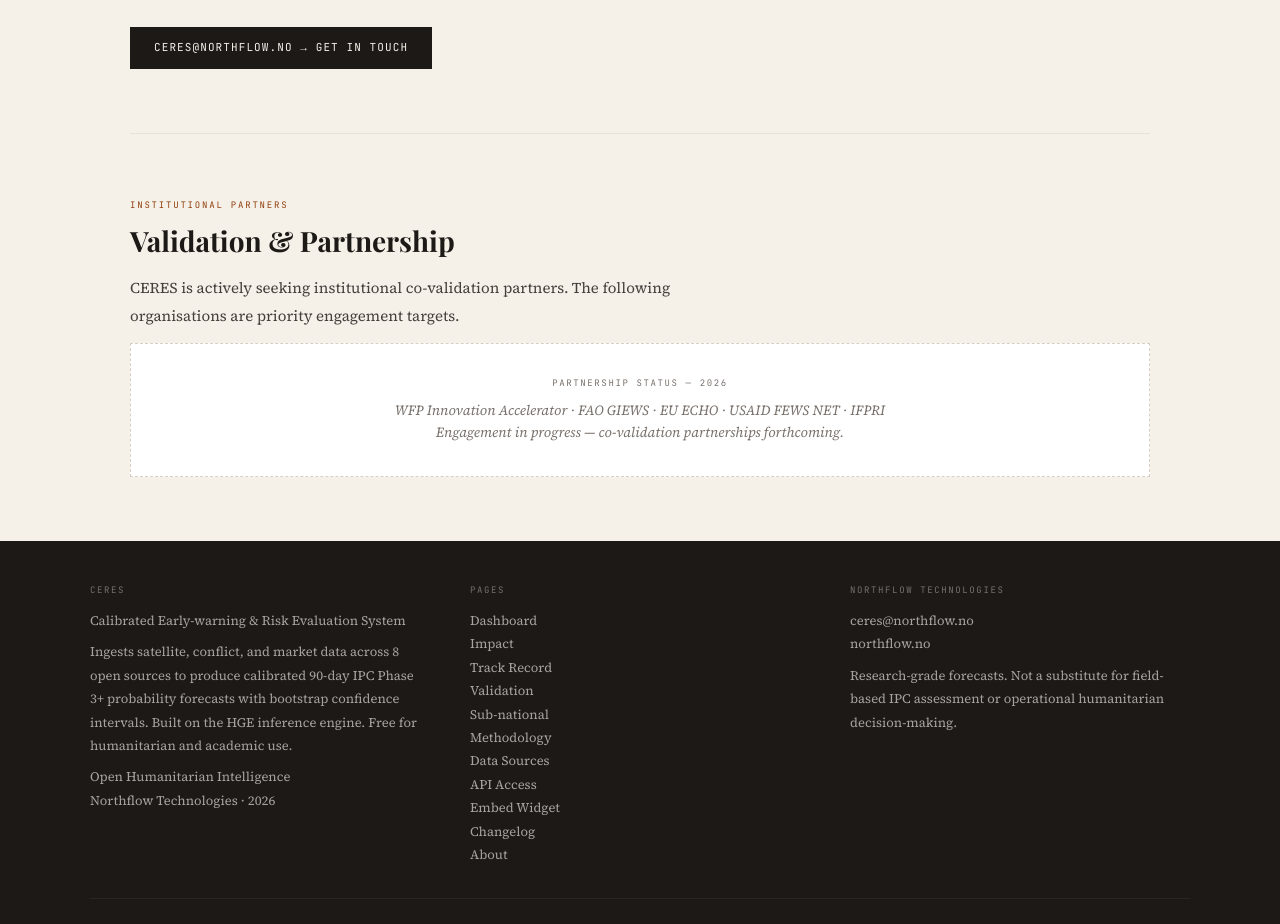
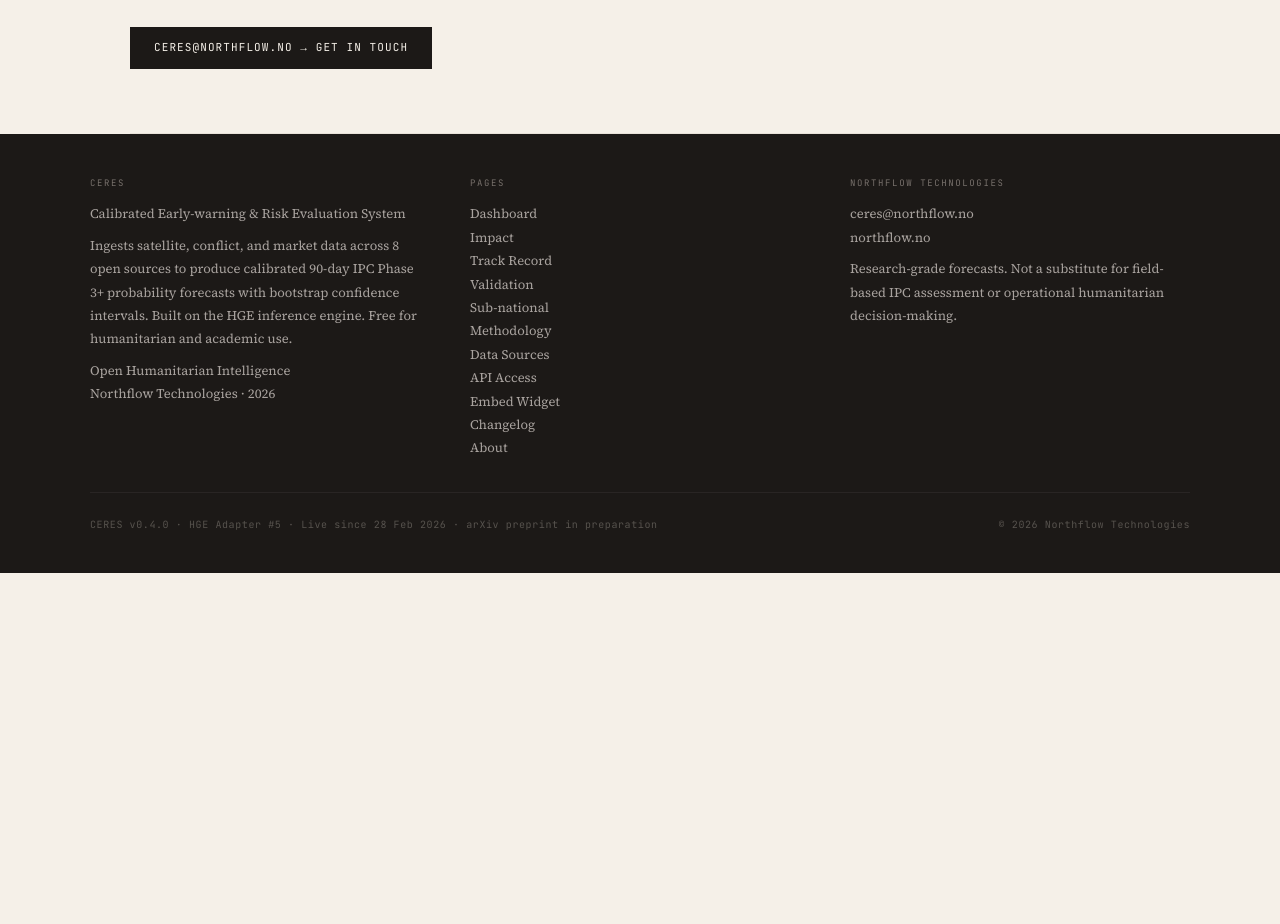
Before and after one commit to northflowlabs/ceres, a Next.js app: page /about in a window 1280 px wide. Shown: the part 2860-3784 px from the top of the page. After the commit the page ends 3433 px from the top, so only its background shows below. Built offline with nearby package versions, Linux system fonts and the light colour scheme.

Commit message:
remove: Validation & Partnership section from About page

```diff
--- a/src/app/about/page.tsx
+++ b/src/app/about/page.tsx
@@ -150,17 +150,6 @@ export default function AboutPage() {
           </a>
         </div>
 
-        {/* Partners */}
-        <div style={{ padding: "64px 0" }}>
-          <div style={{ fontFamily: "var(--mono)", fontSize: 9, letterSpacing: "0.2em", textTransform: "uppercase", color: "var(--earth)", marginBottom: 12 }}>Institutional Partners</div>
-          <h2 style={{ fontFamily: "var(--display)", fontSize: 28, fontWeight: 700, marginBottom: 16, lineHeight: 1.2 }}>Validation &amp; Partnership</h2>
-          <p style={{ ...p, maxWidth: 600 }}>CERES is actively seeking institutional co-validation partners. The following organisations are priority engagement targets.</p>
-          <div style={{ border: "1px dashed var(--border)", padding: 32, textAlign: "center", background: "white" }}>
-            <div style={{ fontFamily: "var(--mono)", fontSize: 9, letterSpacing: "0.18em", textTransform: "uppercase", color: "var(--ink-light)", marginBottom: 8 }}>Partnership Status — 2026</div>
-            <div style={{ fontSize: 14, color: "var(--ink-light)", fontStyle: "italic" }}>WFP Innovation Accelerator · FAO GIEWS · EU ECHO · USAID FEWS NET · IFPRI<br />Engagement in progress — co-validation partnerships forthcoming.</div>
-          </div>
-        </div>
-
       </div>
       <SiteFooter />
     </div>
```
